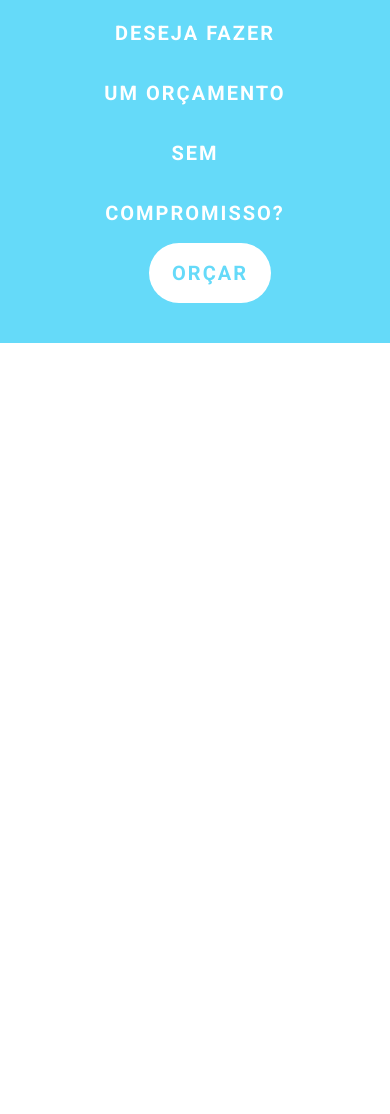
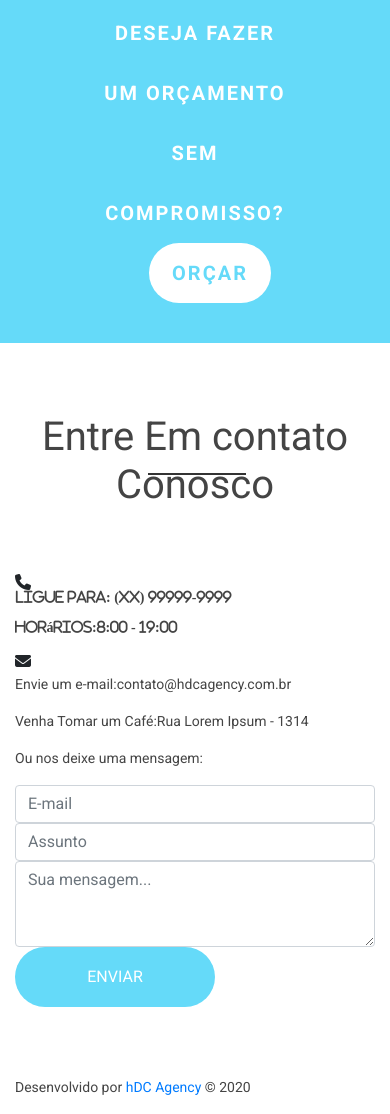
Before and after one commit to AdrielKlem/bootstrap-horadecodar, a plain HTML site: page index.html in a window 390 px wide. Shown: the part 10681-11795 px from the top of the page. Before the commit the page ends 11024 px from the top, so only its background shows below. Drawn offline with nearby package versions, Linux system fonts and the light colour scheme; a script that the page names is missing.

Commit message:
Footer-html
Curso Bootstrap #12: Footer com Bootstrap com Matheus Battisti.
Trabalhando com Footer estrutura html

```diff
--- a/index.html
+++ b/index.html
@@ -313,6 +313,51 @@
             </div>
         </div>
     </main>
+    <!-- Footer -->
+    <footer>
+        <div id="contact-area">
+            <div class="container">
+                <div class="row">
+                    <div class="col-md-12">
+                        <h3 class="main-title">Entre Em contato Conosco</h3>
+                    </div>
+                    <div class="col-md-4 contact-box">
+                        <i class="fas fa-phone">
+                            <p><span class="contact-tile">Ligue para:</span> (XX) 99999-9999</p>
+                            <p><span class="contact-tile">Horários:</span>8:00 - 19:00</p>
+                        </i>
+                    </div>
+                    <div class="col-md-4 contact-box">
+                        <i class="fas fa-envelope"></i>
+                        <p><span class="contact-tile">Envie um e-mail:</span>contato@hdcagency.com.br</p>
+                    </div>
+                    <div class="col-md-4 contact-box">
+                        <p><span class="contact-tile">Venha Tomar um Café:</span>Rua Lorem Ipsum - 1314</p>
+                    </div>
+                    <div class="col-md-6" id="msg-box">
+                        <p>Ou nos deixe uma mensagem:</p>
+                    </div>
+                    <div class="col-md-6" id="contact-form">
+                        <form action="">
+                            <input type="email" name="email" placeholder="E-mail" class="form-control">
+                            <input type="text" name="subject" placeholder="Assunto" class="form-control">
+                            <textarea class="form-control" rows="3" placeholder="Sua mensagem..." name="message"></textarea>
+                            <input type="submit" value="Enviar" class="main-btn">
+                        </form>
+                    </div>
+                </div>
+            </div>
+        </div>
+        <div id="copy-area">
+            <div class="containe">
+                <div class="row">
+                    <div class="col-md-12">
+                        <p>Desenvolvido por <a href="https://www.horadecodar.com.br" target="_blank">hDC Agency</a> &copy; 2020</p>
+                    </div>
+                </div>
+            </div>
+        </div>
+    </footer>
 </body>
 
 </html>
```
